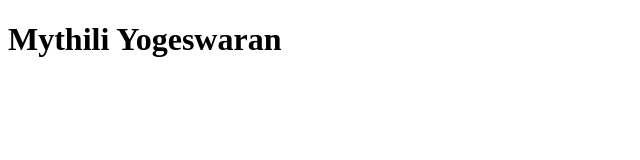
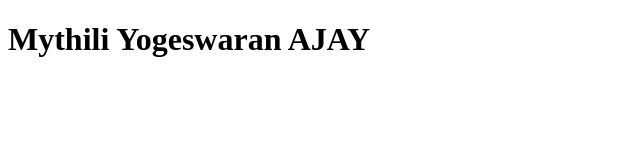
Before and after one commit to CMYTHILISREE/samplerepo, a plain HTML site: page index.html in a window 1280 px wide. Shown: the whole page, without its empty margins (0-640 px from the left). Drawn offline with Linux system fonts and the light colour scheme.

Commit message:
FIX: ADD AJAY

```diff
--- a/index.html
+++ b/index.html
@@ -6,6 +6,6 @@
     <title>Docst</title>
 </head>
 <body>
-    <h1>Mythili Yogeswaran</h1>
+    <h1>Mythili Yogeswaran AJAY</h1>
 </body>
 </html>
```
